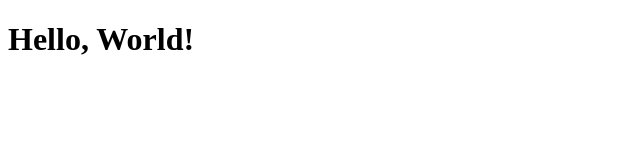
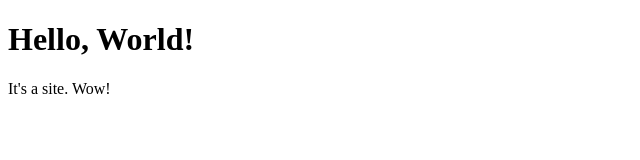
Before and after one commit to ryanlott168/trial_site, a plain HTML site: page index.html in a window 1280 px wide. Shown: the whole page, without its empty margins (0-640 px from the left). Drawn offline with Linux system fonts and the light colour scheme.

Commit message:
Second commit

```diff
--- a/index.html
+++ b/index.html
@@ -6,5 +6,6 @@
   </head>
   <body>
     <h1>Hello, World!</h1>
+    <p>It's a site. Wow!</p>
   </body>
 </html>
```
